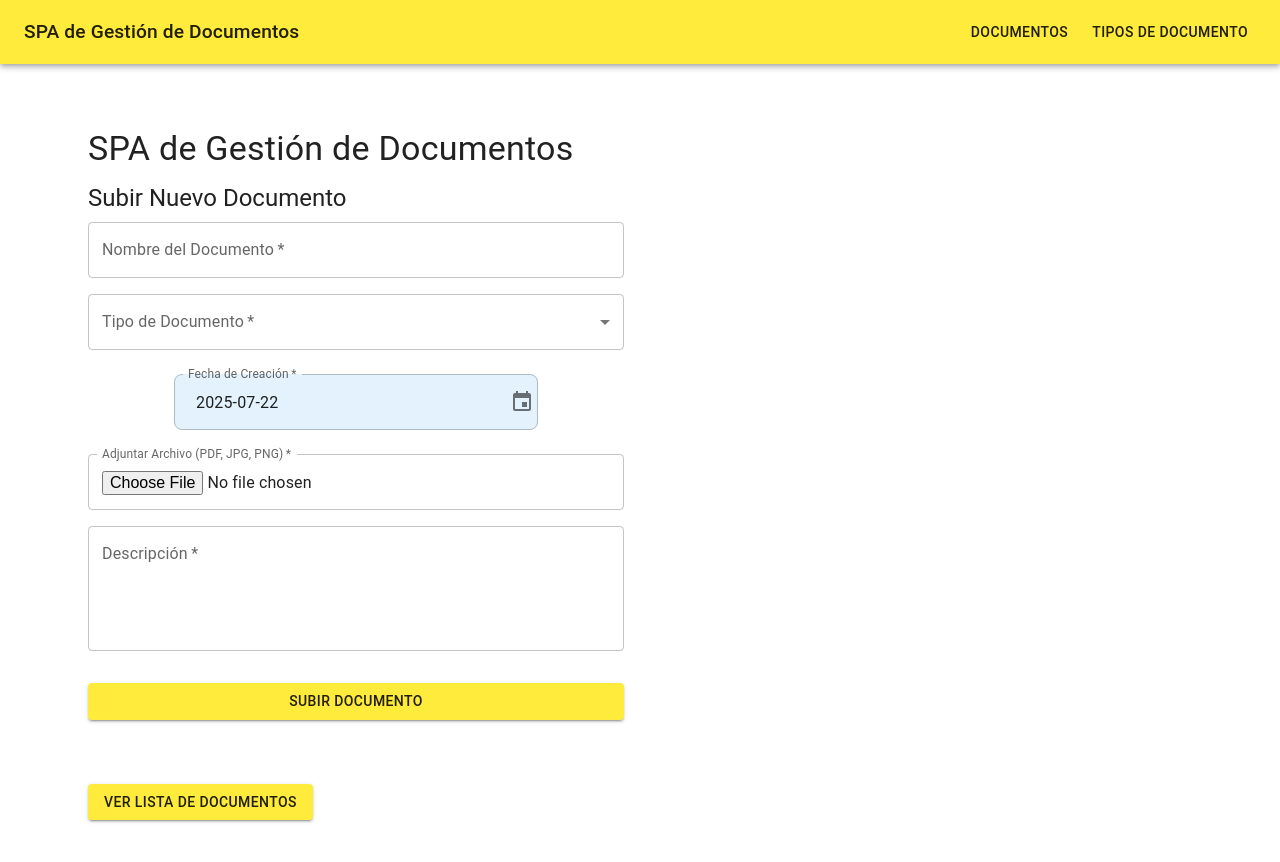
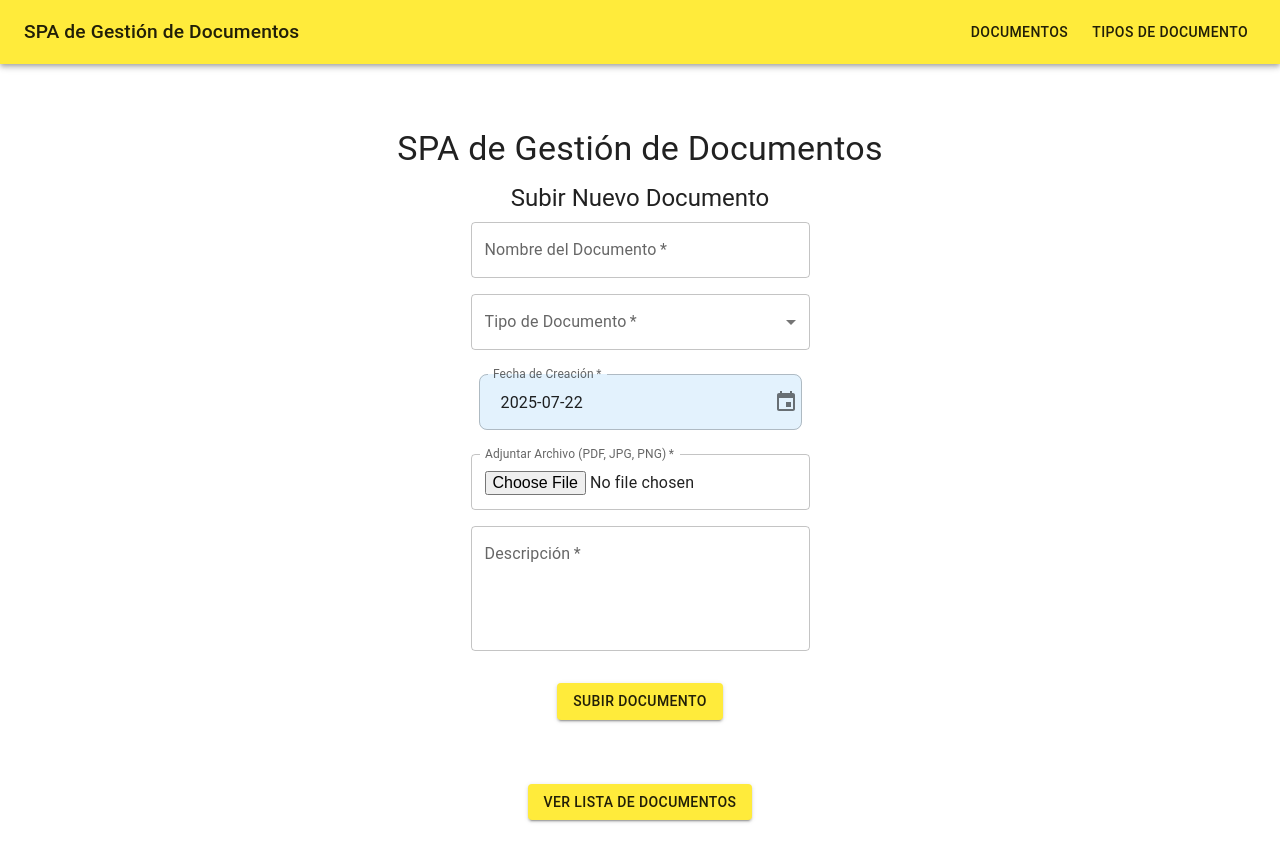
Before and after one commit to cristian342/pruebafront.ver.2, a React app: page / in a window 1280 px wide. Shown: the top 862 px of the page. Built offline with nearby package versions, Linux system fonts and the light colour scheme; the HTML template or start-up script is replaced by a standard one.

Commit message:
correcciones

```diff
--- a/src/infrastructure/ui/App.tsx
+++ b/src/infrastructure/ui/App.tsx
@@ -62,6 +62,15 @@ function App() {
                 </Toolbar>
             </AppBar>
 
+            {/* Box: Contenedor principal que centra todo el contenido de la aplicación. */}
+            <Box
+                sx={{
+                    display: 'flex',
+                    flexDirection: 'column',
+                    alignItems: 'center', // Centra horizontalmente los elementos hijos
+                    width: '100%', // Asegura que el Box ocupe todo el ancho disponible
+                }}
+            >
                 {/* Container: Limita el ancho del contenido principal de la aplicación.
                     maxWidth="lg": Establece un ancho máximo grande.
                     sx={{ mt: 4 }}: Añade un margen superior de 4 unidades. */}
@@ -76,6 +85,7 @@ function App() {
                         <Route path="/document-types" element={<DocumentTypeManagementPage />} />
                     </Routes>
                 </Container>
+            </Box>
         </Router>
     );
 }
--- a/src/infrastructure/ui/components/DocumentDataGridModal/DocumentDataGridModal.tsx
+++ b/src/infrastructure/ui/components/DocumentDataGridModal/DocumentDataGridModal.tsx
@@ -1,6 +1,23 @@
 import React, { useState, useMemo } from 'react';
-import { Box, Typography, Button, Dialog, DialogTitle, DialogContent, DialogActions, IconButton, useMediaQuery, useTheme, } from '@mui/material';
-import { DataGrid, GridColDef, GridToolbar, GridActionsCellItem, GridRowParams } from '@mui/x-data-grid';
+import {
+  Box,
+  Typography,
+  Button,
+  Dialog,
+  DialogTitle,
+  DialogContent,
+  DialogActions,
+  IconButton,
+  useMediaQuery,
+  useTheme,
+} from '@mui/material';
+import {
+  DataGrid,
+  GridColDef,
+  GridToolbar,
+  GridActionsCellItem,
+  GridRowParams,
+} from '@mui/x-data-grid';
 import DeleteIcon from '@mui/icons-material/Delete';
 import EditIcon from '@mui/icons-material/Edit';
 import VisibilityIcon from '@mui/icons-material/Visibility';
@@ -9,6 +26,19 @@ import RestoreFromTrashIcon from '@mui/icons-material/RestoreFromTrash';
 import type { Document } from '../../../../domain/models/Document';
 import type { DocumentType } from '../../../../domain/models/DocumentType';
 
+/**
+ * @interface DocumentDataGridModalProps
+ * @description Define las propiedades que el componente DocumentDataGridModal acepta.
+ * @property {boolean} open - Controla si el modal está abierto o cerrado.
+ * @property {() => void} onClose - Función de callback para cerrar el modal.
+ * @property {Document[]} documents - Array de objetos Document a mostrar en la tabla.
+ * @property {DocumentType[]} documentTypes - Array de objetos DocumentType para mapear IDs a nombres de tipo.
+ * @property {(document: Document) => void} onEdit - Función de callback para manejar la edición de un documento.
+ * @property {(document: Document) => void} onView - Función de callback para manejar la visualización de un documento.
+ * @property {(id: string) => void} onDelete - Función de callback para manejar la eliminación (lógica) de un documento.
+ * @property {(document: Document) => void} onDownload - Función de callback para manejar la descarga de un documento.
+ * @property {(id: string) => void} onReactivate - Función de callback para manejar la reactivación de un documento eliminado.
+ */
 interface DocumentDataGridModalProps {
   open: boolean;
   onClose: () => void;
@@ -21,16 +51,48 @@ interface DocumentDataGridModalProps {
   onReactivate: (id: string) => void;
 }
 
-export function DocumentDataGridModal({ open, onClose, documents, documentTypes, onEdit, onView, onDelete, onDownload, onReactivate, }: DocumentDataGridModalProps) {
+/**
+ * @function DocumentDataGridModal
+ * @description Componente modal que muestra una tabla de documentos con funcionalidades de visualización, edición, eliminación, descarga y reactivación.
+ * Utiliza Material-UI para la interfaz de usuario y DataGrid para la tabla interactiva.
+ * @param {DocumentDataGridModalProps} props - Las propiedades para el componente.
+ * @returns {JSX.Element} El componente modal de la tabla de documentos.
+ */
+export function DocumentDataGridModal({
+  open,
+  onClose,
+  documents,
+  documentTypes,
+  onEdit,
+  onView,
+  onDelete,
+  onDownload,
+  onReactivate,
+}: DocumentDataGridModalProps) {
+  // Hook de Material-UI para acceder al tema actual.
   const theme = useTheme();
+  // Hook para detectar si la pantalla es de tamaño móvil (menor o igual a 'sm' breakpoint).
   const isMobile = useMediaQuery(theme.breakpoints.down('sm'));
 
+  /**
+   * @function getDocumentTypeName
+   * @description Función auxiliar para obtener el nombre del tipo de documento a partir de su ID.
+   * @param {string} documentTypeId - El ID del tipo de documento.
+   * @returns {string} El nombre del tipo de documento o 'Tipo Desconocido' si no se encuentra.
+   */
   const getDocumentTypeName = (documentTypeId: string) => {
-    const type = documentTypes.find(dt => dt.id === documentTypeId);
+    const type = documentTypes.find((dt) => dt.id === documentTypeId);
     return type ? type.name : 'Tipo Desconocido';
   };
 
+  /**
+   * @constant columns
+   * @description Definición de las columnas para el DataGrid.
+   * Se utiliza `useMemo` para memorizar la definición de las columnas y evitar recálculos innecesarios
+   * en cada renderizado, mejorando el rendimiento.
+   */
   const columns: GridColDef[] = useMemo(() => {
+    // Columnas base que se aplican tanto a la vista de escritorio como a la móvil (antes de filtrar).
     const baseColumns: GridColDef[] = [
       { field: 'name', headerName: 'Nombre', flex: 1, minWidth: 150 },
       {
@@ -38,6 +100,7 @@ export function DocumentDataGridModal({ open, onClose, documents, documentTypes,
         headerName: 'Tipo',
         flex: 1,
         minWidth: 120,
+        // `valueGetter` se usa para mostrar el nombre del tipo de documento en lugar de su ID.
         valueGetter: (params: any) => getDocumentTypeName(params.value as string),
       },
       {
@@ -45,35 +108,37 @@ export function DocumentDataGridModal({ open, onClose, documents, documentTypes,
         headerName: 'Fecha de Creación',
         flex: 1,
         minWidth: 150,
+        // `valueFormatter` formatea la fecha para una visualización legible.
         valueFormatter: (params: any) => new Date(params.value as string).toLocaleDateString(),
       },
       { field: 'status', headerName: 'Estado', flex: 0.5, minWidth: 100 },
       {
         field: 'actions',
         headerName: 'Acciones',
-        type: 'actions',
+        type: 'actions', // Indica que esta columna contendrá acciones.
         width: 200,
+        // `getActions` define las acciones disponibles para cada fila (documento).
         getActions: (params: GridRowParams) => {
-          const document = params.row as Document;
+          const document = params.row as Document; // Obtiene el objeto documento de la fila actual.
           const actions = [
             <GridActionsCellItem
               icon={<VisibilityIcon />}
               label="Ver"
               onClick={() => onView(document)}
-              showInMenu
+              showInMenu // Muestra la acción en un menú desplegable si hay muchas acciones.
             />,
             <GridActionsCellItem
               icon={<EditIcon />}
               label="Editar"
               onClick={() => onEdit(document)}
-              disabled={document.status === 'deleted'}
+              disabled={document.status === 'deleted'} // Deshabilita si el documento está eliminado.
               showInMenu
             />,
             <GridActionsCellItem
               icon={<DeleteIcon />}
               label="Eliminar"
               onClick={() => onDelete(document.id as string)}
-              disabled={document.status === 'deleted'}
+              disabled={document.status === 'deleted'} // Deshabilita si el documento está eliminado.
               showInMenu
             />,
             <GridActionsCellItem
@@ -84,6 +149,7 @@ export function DocumentDataGridModal({ open, onClose, documents, documentTypes,
             />,
           ];
 
+          // Si el documento está eliminado, añade la acción de "Reactivar".
           if (document.status === 'deleted') {
             actions.push(
               <GridActionsCellItem
@@ -99,18 +165,42 @@ export function DocumentDataGridModal({ open, onClose, documents, documentTypes,
       },
     ];
 
+    // Lógica para adaptar las columnas a dispositivos móviles.
     if (isMobile) {
-      // For mobile, show only Name, Type, and Actions
-      return baseColumns.filter(col => ['name', 'documentTypeId', 'actions'].includes(col.field));
+      // Para móvil, solo se muestran las columnas 'name', 'documentTypeId' y 'actions'.
+      return baseColumns.filter((col) =>
+        ['name', 'documentTypeId', 'actions'].includes(col.field)
+      );
     }
     return baseColumns;
-  }, [isMobile, documentTypes, onEdit, onView, onDelete, onDownload, onReactivate]);
+  }, [isMobile, documentTypes, onEdit, onView, onDelete, onDownload, onReactivate]); // Dependencias de useMemo.
 
   return (
+    /**
+     * Componente Dialog de Material-UI.
+     * `open`: Controla la visibilidad del modal.
+     * `onClose`: Función para cerrar el modal.
+     * `fullWidth` y `maxWidth`: Ajustan el ancho del modal.
+     */
     <Dialog open={open} onClose={onClose} fullWidth maxWidth="md">
+      {/* Título del modal */}
       <DialogTitle>Lista de Documentos</DialogTitle>
+      {/* Contenido principal del modal */}
       <DialogContent>
+        {/* Contenedor para el DataGrid con altura y ancho definidos */}
         <Box sx={{ height: 400, width: '100%' }}>
+          {/*
+           * Componente DataGrid de Material-UI X.
+           * `rows`: Los datos a mostrar en la tabla.
+           * `columns`: La definición de las columnas.
+           * `getRowId`: Función para obtener un ID único para cada fila.
+           * `initialState`: Configuración inicial de la paginación.
+           * `pageSizeOptions`: Opciones de tamaño de página para la paginación.
+           * `disableRowSelectionOnClick`: Evita la selección de fila al hacer clic.
+           * `slots`: Permite inyectar componentes personalizados, como la barra de herramientas.
+           * `filterMode="client"`: Asegura que el filtrado se realice en el lado del cliente.
+           * `slotProps`: Propiedades pasadas a los slots, aquí para configurar el QuickFilter de la barra de herramientas.
+           */}
           <DataGrid
             rows={documents}
             columns={columns}
@@ -123,17 +213,17 @@ export function DocumentDataGridModal({ open, onClose, documents, documentTypes,
             pageSizeOptions={[5, 10, 25]}
             disableRowSelectionOnClick
             slots={{ toolbar: GridToolbar }}
-            filterMode="client" // Ensure client-side filtering
-            // Enable column visibility management
+            filterMode="client" // Asegura el filtrado del lado del cliente
             slotProps={{
               toolbar: {
-                showQuickFilter: true,
-                quickFilterProps: { debounceMs: 500 },
+                showQuickFilter: true, // Muestra el campo de búsqueda rápida
+                quickFilterProps: { debounceMs: 500 }, // Retraso para el filtro rápido
               },
             }}
           />
         </Box>
       </DialogContent>
+      {/* Acciones del modal (botones en la parte inferior) */}
       <DialogActions>
         <Button onClick={onClose}>Cerrar</Button>
       </DialogActions>
--- a/src/infrastructure/ui/components/DocumentForm.tsx
+++ b/src/infrastructure/ui/components/DocumentForm.tsx
@@ -130,7 +130,17 @@ export function DocumentForm({ onSubmit, documentTypes, initialData }: Props) {
 
     return (
         <LocalizationProvider dateAdapter={AdapterDayjs} adapterLocale="es">
-            <Box component="form" onSubmit={handleSubmit} sx={{ display: 'flex', flexDirection: 'column', gap: 2 }}>
+            <Box
+                component="form"
+                onSubmit={handleSubmit}
+                sx={{
+                    display: 'flex',
+                    flexDirection: 'column',
+                    gap: 2,
+                    alignItems: 'center', // Centra horizontalmente los elementos del formulario
+                    '& .MuiTextField-root, & .MuiFormControl-root': { width: '100%', maxWidth: '400px' }, // Ajusta el ancho de los campos
+                }}
+            >
                 <TextField
                     label="Nombre del Documento"
                     name="name"
--- a/src/infrastructure/ui/pages/Homepage.tsx
+++ b/src/infrastructure/ui/pages/Homepage.tsx
@@ -123,14 +123,14 @@ export function HomePage() {
     : '';
 
   return (
-    <Container maxWidth="lg" sx={{ py: 4 }}>
+    <Container maxWidth="lg" sx={{ py: 4, textAlign: 'center' }}> {/* Added textAlign: 'center' */}
       <Typography variant="h4" gutterBottom>
         SPA de Gestión de Documentos
       </Typography>
 
-      <Grid container spacing={4}>
+      <Grid container spacing={4} justifyContent="center"> {/* Added justifyContent="center" */}
         <Grid item xs={12} sm={6}>
-          <Box component="div">
+          <Box component="div" sx={{ display: 'flex', flexDirection: 'column', alignItems: 'center' }}> {/* Added flexbox for centering */}
             <Typography variant="h5" gutterBottom>
               Subir Nuevo Documento
             </Typography>
@@ -144,7 +144,7 @@ export function HomePage() {
         </Grid>
 
         <Grid item xs={12}>
-          <Box sx={{ mt: 4, mb: 2 }}>
+          <Box sx={{ mt: 4, mb: 2, display: 'flex', justifyContent: 'center' }}> {/* Added flexbox for centering */}
             <Button variant="contained" onClick={handleOpenDataGridModal}>
               Ver Lista de Documentos
             </Button>
```
Lines whose indentation alone changed are shown as unchanged.
